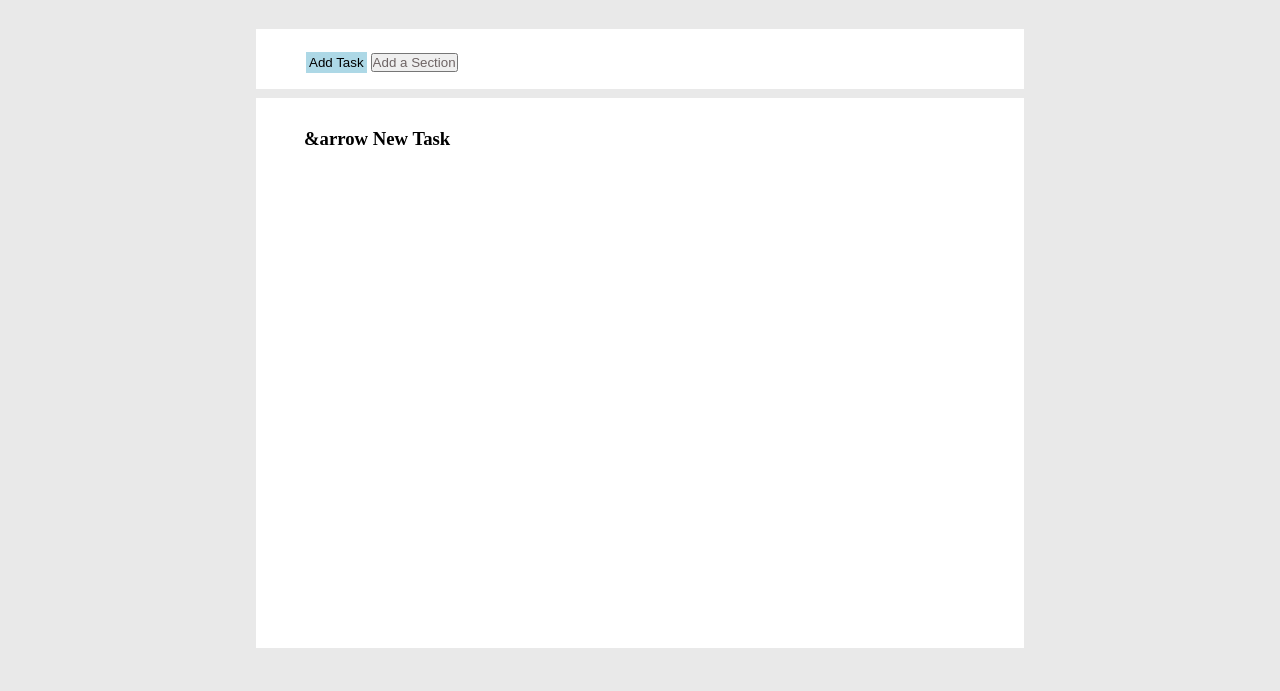
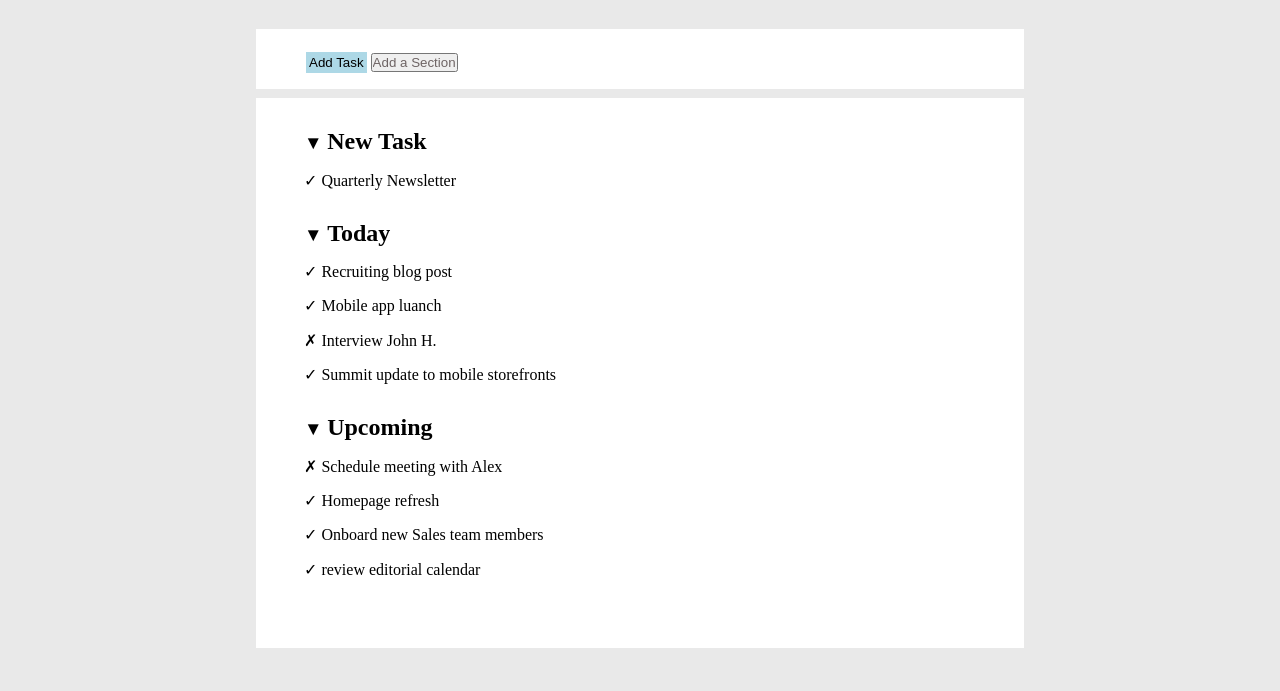
Before and after one commit to Michelazani/html-css-toboolist, a plain HTML site: page index.html in a window 1280 px wide. Shown: the part 109-800 px from the top of the page. Drawn offline with Linux system fonts and the light colour scheme.

Commit message:
fine second-block

```diff
--- a/index.html
+++ b/index.html
@@ -20,15 +20,20 @@
             <input class=" button-section" type="button" value="Add a Section">
 
             <section class="second-block">
-                <h1 class="right-text"> &arrow New Task</h1>
+                <h1 class="right-text"> &#9660; <span class="font-text">New Task</span></h1>
+                <p class="text" > &check; Quarterly Newsletter</p>
 
-            </section>
+                <h1 class="right-text"> &#9660; <span class="font-text">Today</span></h1>
+                <p class="text" > &check; Recruiting blog post</p>
+                <p class="text" > &check; Mobile app luanch</p>
+                <p class="text" > &cross; Interview John H. </p>
+                <p class="text" > &check; Summit update to mobile storefronts</p>
 
-
-
-
-
-
+                <h1 class="right-text"> &#9660; <span class="font-text">Upcoming</span></h1>
+                <p class="text" > &cross; Schedule meeting with Alex </p>
+                <p class="text" > &check; Homepage refresh</p>
+                <p class="text" > &check; Onboard new Sales team members</p>
+                <p class="text" > &check; review editorial calendar</p>
 
         </section>
     </main>
--- a/style/style.css
+++ b/style/style.css
@@ -26,7 +26,7 @@ main{
 .title{
     font-size: 40px;
     font-weight: bold;
-    vertical-align: super;
+    vertical-align: text-bottom;
 }
 
 .main-section{
@@ -58,3 +58,12 @@ main{
     padding-left: 48px;
     padding-top: 30px;
 }
+
+.text{
+    padding-left: 48px;
+    padding-top: 2%;
+}
+
+.font-text{
+    font-size: x-large;
+}
```
